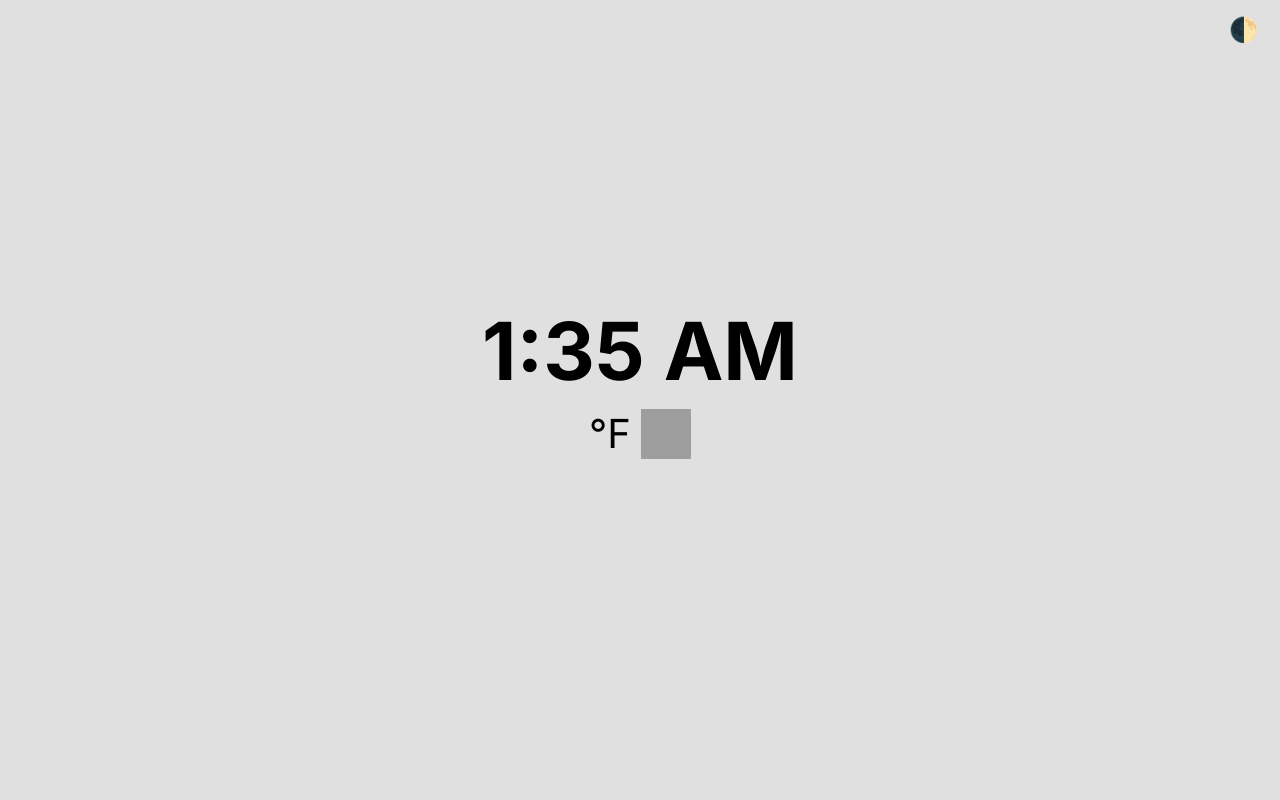
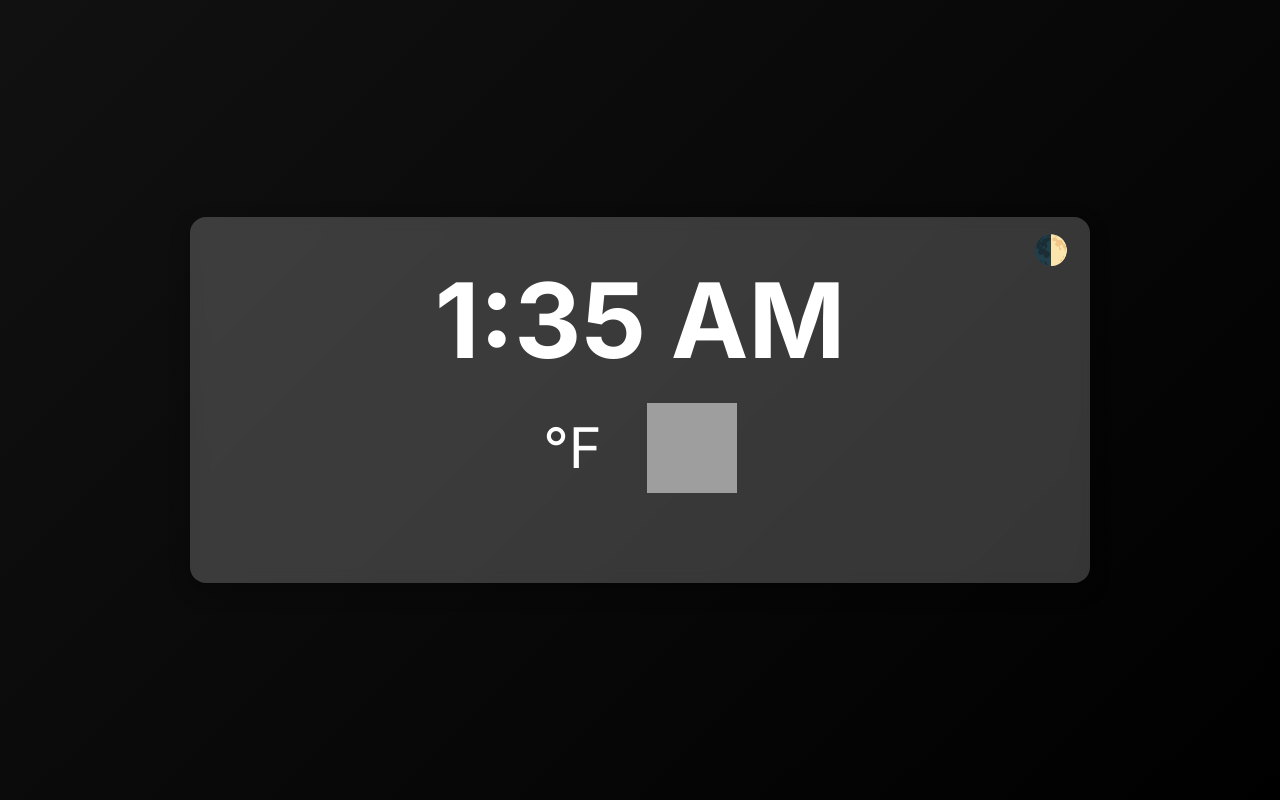
Before and after one commit to miketheman10/clock-weather-display, a Flask app: page / in a window 1280 px wide. Run offline with Flask 3, Linux system fonts and the light colour scheme; data that the repository does not hold is empty; grey boxes are pictures that could not be loaded.

Commit message:
Improve UI styling and adjust theme schedule

```diff
--- a/app.py
+++ b/app.py
@@ -24,15 +24,15 @@
 
         current = data['currently']
         daily = data['daily']['data'][:4]  # Next 4 days
-        sunset = datetime.datetime.fromtimestamp(daily[0]['sunsetTime'], TZ).time()
 
         now = datetime.datetime.now(TZ).time()
-        mode = "light"
 
-        if now > sunset:
+        if datetime.time(23, 0) <= now or now < datetime.time(8, 30):
+            mode = "darker"
+        elif datetime.time(19, 0) <= now:
             mode = "dark"
-        if now >= datetime.time(23, 0):
-            mode = "darker"
+        else:
+            mode = "light"
 
         return {
             "time": datetime.datetime.now(TZ).strftime("%-I:%M %p"),
@@ -57,6 +57,8 @@
 @app.route("/")
 def home():
     weather = get_weather()
+    if not weather:
+        return render_template("index.html", weather=None)
     return render_template("index.html", weather=weather)
 
 if __name__ == "__main__":
--- a/static/css/style.css
+++ b/static/css/style.css
@@ -4,83 +4,102 @@
     display: flex;
     justify-content: center;
     align-items: center;
-    height: 100vh;
-    transition: background-color 0.5s ease, color 0.5s ease;
+    min-height: 100vh;
+    transition: background 0.5s ease, color 0.5s ease;
 }
 
 .container {
     text-align: center;
     width: 100%;
-    max-width: 800px;
-    padding: 20px;
+    max-width: 900px;
+    padding: 40px;
     box-sizing: border-box;
+    background-color: rgba(255, 255, 255, 0.2);
+    border-radius: 16px;
+    backdrop-filter: blur(8px);
+    box-shadow: 0 8px 20px rgba(0, 0, 0, 0.25);
 }
 
 .current .time {
-    font-size: 5rem;
+    font-size: 6.5rem;
     font-weight: 700;
 }
 
 .current .temperature {
-    font-size: 2.5rem;
-    margin-top: 10px;
+    font-size: 3.5rem;
+    margin-top: 20px;
     display: flex;
     justify-content: center;
     align-items: center;
-    gap: 10px;
+    gap: 15px;
+}
+
+.summary {
+    margin-left: 15px;
+    font-size: 1.5rem;
 }
 
 .weather-icon {
-    width: 50px;
-    height: 50px;
+    width: 90px;
+    height: 90px;
     vertical-align: middle;
 }
 
 .forecast-row {
-    margin-top: 40px;
+    margin-top: 50px;
     display: flex;
     justify-content: space-around;
     flex-wrap: wrap;
-    gap: 20px;
+    gap: 40px;
 }
 
 .forecast-card {
-    background-color: rgba(255, 255, 255, 0.1);
+    background-color: rgba(255, 255, 255, 0.15);
     border-radius: 12px;
-    padding: 10px 15px;
-    min-width: 70px;
-    transition: background-color 0.3s ease;
+    padding: 15px 20px;
+    min-width: 90px;
+    transition: transform 0.2s ease, background-color 0.3s ease;
+    box-shadow: 0 4px 12px rgba(0, 0, 0, 0.2);
+}
+
+.forecast-card:hover {
+    transform: translateY(-4px);
 }
 
 .forecast-card .day {
     font-weight: bold;
-    font-size: 1.2rem;
+    font-size: 1.5rem;
     margin-bottom: 5px;
 }
 
 .forecast-card .temps {
-    font-size: 1rem;
+    font-size: 1.2rem;
     margin-top: 5px;
 }
 
 .small-icon {
-    width: 30px;
-    height: 30px;
+    width: 50px;
+    height: 50px;
+}
+
+.error {
+    margin-top: 20px;
+    font-size: 1.2rem;
 }
 
 /* THEME COLORS */
 body.light {
-    background-color: #e0e0e0;
+    background: linear-gradient(135deg, #f5f7fa, #c3cfe2);
     color: #000;
 }
 
 body.dark {
-    background-color: #2e2e2e;
+    background: linear-gradient(135deg, #434343, #222222);
     color: #f0f0f0;
 }
 
 body.darker {
-    background-color: #1a1a1a;
+    background: linear-gradient(135deg, #111111, #000000);
     color: #ffffff;
 }
 
@@ -88,7 +107,7 @@
     position: absolute;
     top: 15px;
     right: 15px;
-    font-size: 1.5rem;
+    font-size: 1.8rem;
     background: none;
     border: none;
     cursor: pointer;
--- a/templates/index.html
+++ b/templates/index.html
@@ -8,12 +8,14 @@
     <link href="https://fonts.googleapis.com/css2?family=Inter:wght@400;700&display=swap" rel="stylesheet">
     <script src="{{ url_for('static', filename='js/theme.js') }}" defer></script>
 </head>
-<body class="{{ weather.mode }}">
+<body class="{{ weather.mode if weather else 'light' }}">
     <div class="container">
+        {% if weather %}
         <div class="current">
             <div class="time">{{ weather.time }}</div>
             <div class="temperature">
                 {{ weather.temperature }}°F
+                <span class="summary">{{ weather.summary }}</span>
                 <img src="{{ url_for('static', filename='icons/' + weather.icon + '.svg') }}" alt="weather icon" class="weather-icon" />
             </div>
         </div>
@@ -26,6 +28,9 @@
             </div>
             {% endfor %}
         </div>
+        {% else %}
+        <p class="error">Weather data is currently unavailable.</p>
+        {% endif %}
         <button id="themeToggle">🌓</button>
     </div>
 </body>
```
Also changed, not shown: README.md (added).
